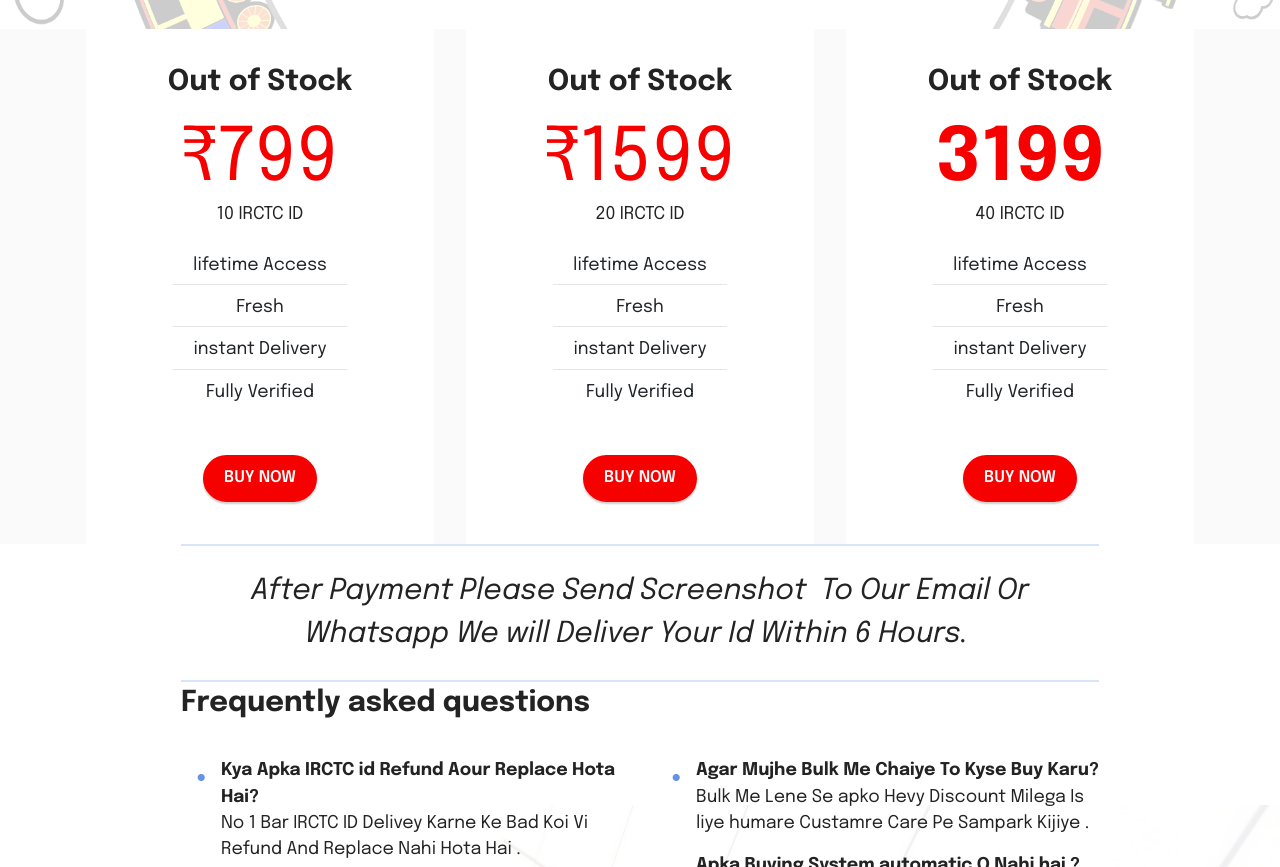
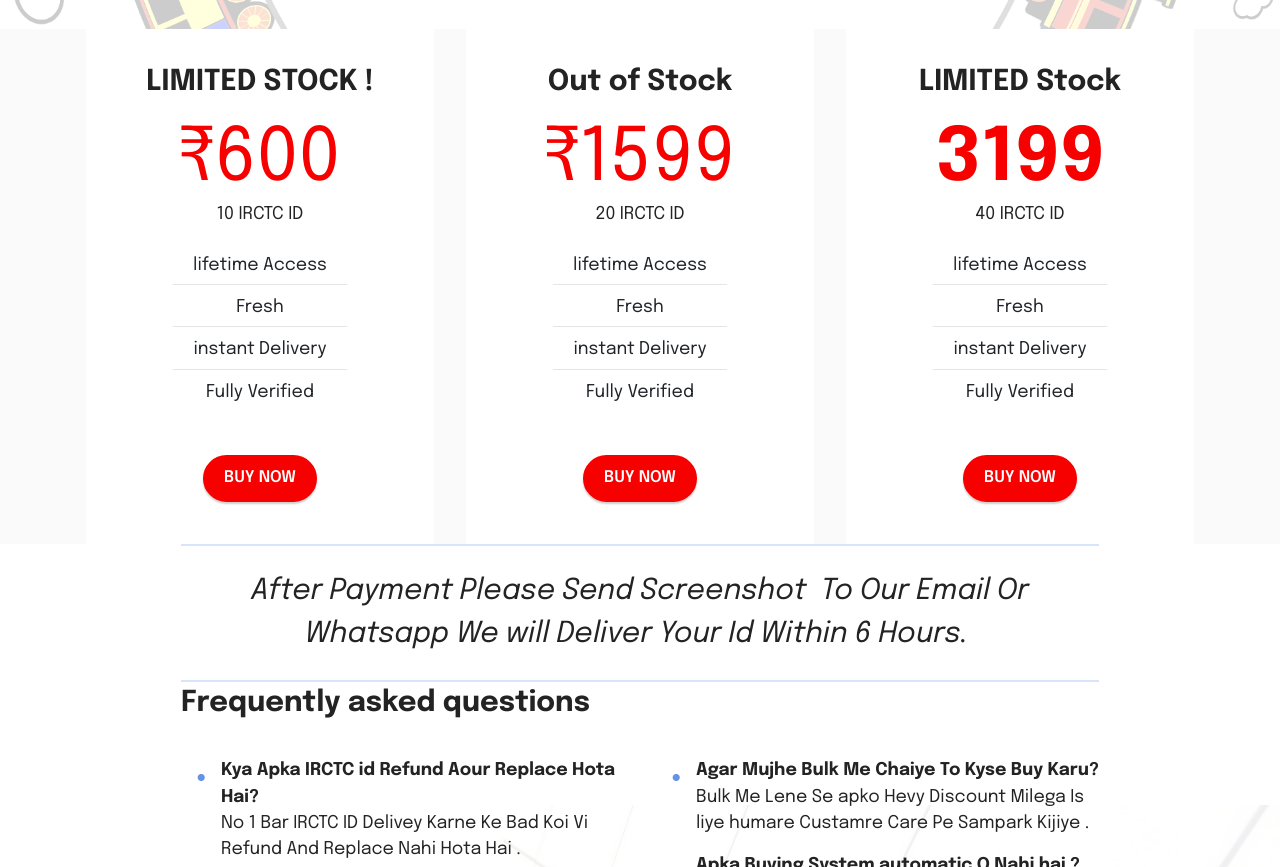
Before and after one commit to putin9812/tsweb, a plain HTML site: page id.html in a window 1280 px wide. Shown: the part 931-1798 px from the top of the page. Drawn offline with Linux system fonts and the light colour scheme; files whose address does not match are found by name.

Commit message:
Update id.html

```diff
--- a/id.html
+++ b/id.html
@@ -169,9 +169,9 @@
             <div class="col-12 col-md-6 align-center col-lg-4">
                 <div class="plan">
                     <div class="plan-header">
-                        <h6 class="plan-title mbr-fonts-style mb-3 display-5"><strong>Out of Stock</strong></h6>
+                        <h6 class="plan-title mbr-fonts-style mb-3 display-5"><strong>LIMITED STOCK !</strong></h6>
                         <div class="plan-price">
-                            <p class="price mbr-fonts-style m-0 display-1">₹799<br></p>
+                            <p class="price mbr-fonts-style m-0 display-1">₹600<br></p>
                             <p class="price-term mbr-fonts-style mb-3 display-7">10 IRCTC ID<br></p>
                         </div>
                     </div>
@@ -210,7 +210,7 @@
             <div class="col-12 col-md-6 align-center col-lg-4">
                 <div class="plan">
                     <div class="plan-header">
-                        <h6 class="plan-title mbr-fonts-style mb-3 display-5"><strong>Out of Stock</strong></h6>
+                        <h6 class="plan-title mbr-fonts-style mb-3 display-5"><strong>LIMITED  Stock</strong></h6>
                         <div class="plan-price">
                             <p class="price mbr-fonts-style m-0 display-1"><strong>3199</strong></p>
                             <p class="price-term mbr-fonts-style mb-3 display-7">40 IRCTC ID<br></p>
```
